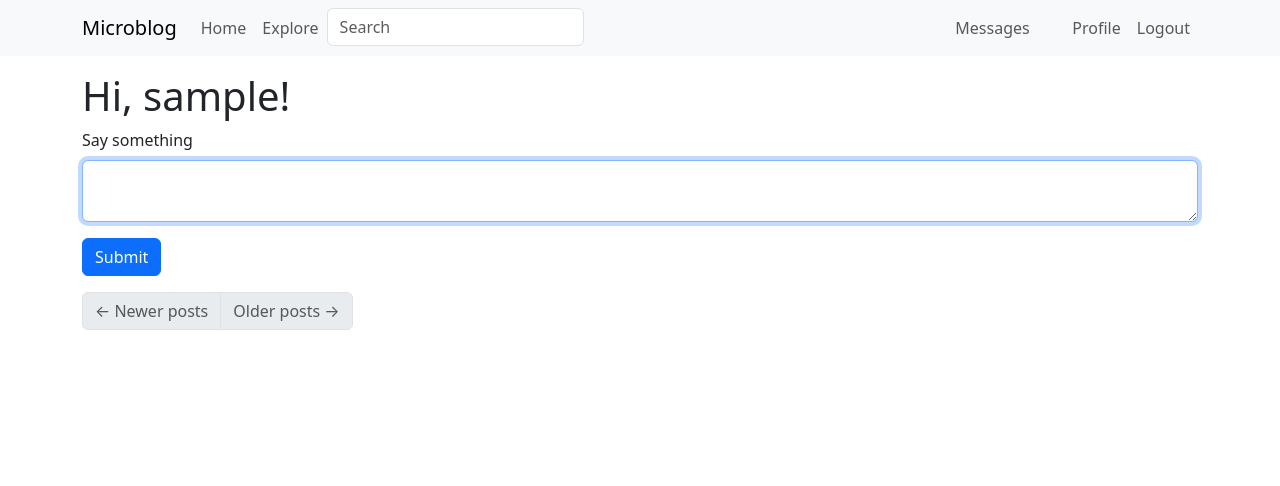
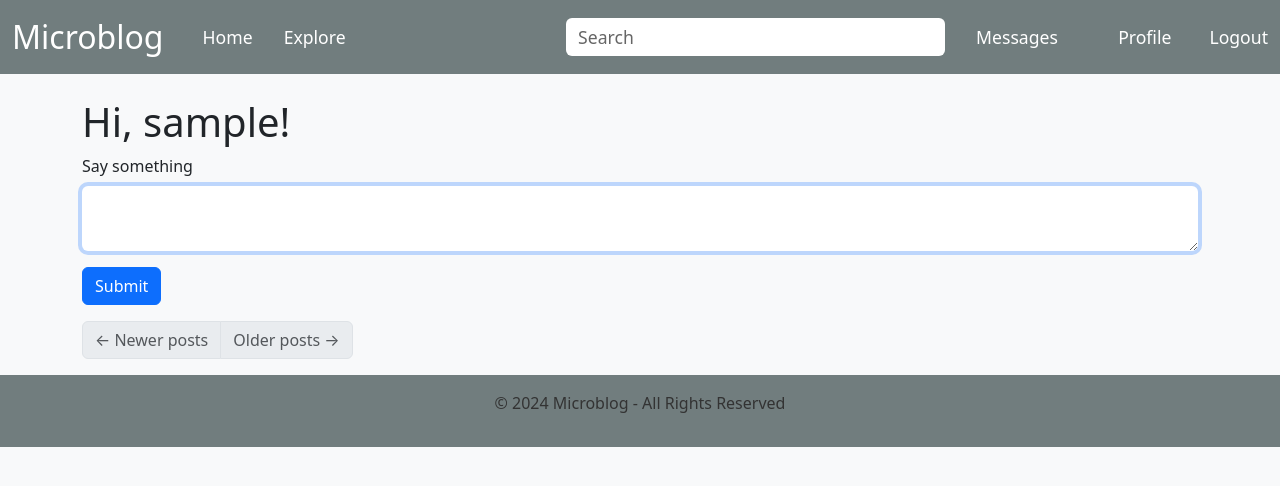
Before and after one commit to miguelgrinberg/microblog, a Flask app: page / in a window 1280 px wide. Shown: the top 486 px of the page. Run offline with Flask 3, Linux system fonts and the light colour scheme; the visitor is signed in with stand-in values (Sample User, id 1); data comes from the database, SQL or seed files in the repository; data that the repository does not hold is empty; some libraries are stand-ins or nearby versions.

Commit message:
Made changes in base.html and added a new styles.css file for UI enhancements.

```diff
--- a/app/__init__.py
+++ b/app/__init__.py
@@ -1,22 +1,23 @@
 import logging
 from logging.handlers import SMTPHandler, RotatingFileHandler
 import os
+
+from flask_sqlalchemy import SQLAlchemy
+
 from flask import Flask, request, current_app
-from flask_sqlalchemy import SQLAlchemy
 from flask_migrate import Migrate
 from flask_login import LoginManager
 from flask_mail import Mail
 from flask_moment import Moment
 from flask_babel import Babel, lazy_gettext as _l
+
 from elasticsearch import Elasticsearch
 from redis import Redis
 import rq
 from config import Config
 
-
 def get_locale():
     return request.accept_languages.best_match(current_app.config['LANGUAGES'])
-
 
 db = SQLAlchemy()
 migrate = Migrate()
@@ -24,9 +25,8 @@ login = LoginManager()
 login.login_view = 'auth.login'
 login.login_message = _l('Please log in to access this page.')
 mail = Mail()
-moment = Moment()
+moment = Moment()  # This should work now
 babel = Babel()
-
 
 def create_app(config_class=Config):
     app = Flask(__name__)
@@ -36,7 +36,7 @@ def create_app(config_class=Config):
     migrate.init_app(app, db)
     login.init_app(app)
     mail.init_app(app)
-    moment.init_app(app)
+    moment.init_app(app)  # Initialize Moment here
     babel.init_app(app, locale_selector=get_locale)
     app.elasticsearch = Elasticsearch([app.config['ELASTICSEARCH_URL']]) \
         if app.config['ELASTICSEARCH_URL'] else None
@@ -95,5 +95,4 @@ def create_app(config_class=Config):
 
     return app
 
-
 from app import models
--- a/app/templates/base.html
+++ b/app/templates/base.html
@@ -13,58 +13,107 @@
         rel="stylesheet"
         integrity="sha384-T3c6CoIi6uLrA9TneNEoa7RxnatzjcDSCmG1MXxSR1GAsXEV/Dwwykc2MPK8M2HN"
         crossorigin="anonymous">
+    <!-- Custom CSS -->
+    <link rel="stylesheet" href="{{ url_for('static', filename='styles.css') }}">
+    <style>
+      /* Custom styling for a modern look */
+      body {
+        background-color: #f8f9fa;
+      }
+      .navbar {
+        background-color: #717d7e; /* Light green header */
+      }
+      .navbar-brand {
+        font-size: 2rem;  /* Bigger Microblog text */
+        color: white !important;
+      }
+      .nav-link, .logout-text, .form-control {
+        font-size: 1.1rem;  /* Same size for all other header items */
+        color: white !important;
+      }
+      .navbar-nav .nav-item {
+        margin-left: 15px;
+      }
+      .navbar-toggler {
+        border: none;
+      }
+      .form-control {
+        border: 0;
+        background-color: white; /* White search bar */
+        color: #333;
+      }
+      .form-control::placeholder {
+        color: #666;
+      }
+      .post-card {
+        background: white;
+        border-radius: 10px;
+        padding: 20px;
+        box-shadow: 0px 2px 8px rgba(0, 0, 0, 0.1);
+        margin-bottom: 20px;
+      }
+      .post-card h3 {
+        font-size: 1.5rem;
+        margin-bottom: 0.5rem;
+      }
+      footer {
+        background-color: #717d7e; /* Light green footer */
+        color: #333333;
+        padding: 1rem 0;
+      }
+      .logout-text {
+        cursor: pointer;
+        margin-left: 15px;
+      }
+    </style>
   </head>
   <body>
-    <nav class="navbar navbar-expand-lg bg-body-tertiary">
-      <div class="container">
+    <!-- Header -->
+    <nav class="navbar navbar-expand-lg align-items-center">
+      <div class="container-fluid">
         <a class="navbar-brand" href="{{ url_for('main.index') }}">Microblog</a>
-        <button class="navbar-toggler" type="button" data-bs-toggle="collapse" data-bs-target="#navbarSupportedContent" aria-controls="navbarSupportedContent" aria-expanded="false" aria-label="Toggle navigation">
+        <button class="navbar-toggler" type="button" data-bs-toggle="collapse" data-bs-target="#navbarContent" aria-controls="navbarContent" aria-expanded="false" aria-label="Toggle navigation">
           <span class="navbar-toggler-icon"></span>
         </button>
-        <div class="collapse navbar-collapse" id="navbarSupportedContent">
-          <ul class="navbar-nav me-auto mb-2 mb-lg-0">
+        <div class="collapse navbar-collapse" id="navbarContent">
+          <!-- Align navbar items inline properly -->
+          <ul class="navbar-nav me-auto mb-2 mb-lg-0 align-items-center">
             <li class="nav-item">
-              <a class="nav-link" aria-current="page" href="{{ url_for('main.index') }}">{{ _('Home') }}</a>
+              <a class="nav-link" href="{{ url_for('main.index') }}">{{ _('Home') }}</a>
             </li>
             <li class="nav-item">
-              <a class="nav-link" aria-current="page" href="{{ url_for('main.explore') }}">{{ _('Explore') }}</a>
+              <a class="nav-link" href="{{ url_for('main.explore') }}">{{ _('Explore') }}</a>
             </li>
-            {% if g.search_form %}
-            <form class="navbar-form navbar-left" method="get" action="{{ url_for('main.search') }}">
-                <div class="form-group">
-                    {{ g.search_form.q(size=20, class='form-control', placeholder=g.search_form.q.label.text) }}
-                </div>
-            </form>
-            {% endif %}
           </ul>
-          <ul class="navbar-nav mb-2 mb-lg-0">
-            {% if current_user.is_anonymous %}
+          {% if g.search_form %}
+          <!-- Search field without button -->
+          <form class="d-flex" method="get" action="{{ url_for('main.search') }}">
+            {{ g.search_form.q(size=30, class='form-control me-2', placeholder=g.search_form.q.label.text) }}
+          </form>
+          {% endif %}
+          <ul class="navbar-nav mb-2 mb-lg-0 align-items-center">
             <li class="nav-item">
-              <a class="nav-link" aria-current="page" href="{{ url_for('auth.login') }}">{{ _('Login') }}</a>
-            </li>
-            {% else %}
-            <li class="nav-item">
-              <a class="nav-link" aria-current="page" href="{{ url_for('main.messages') }}">{{ _('Messages') }}
+              <a class="nav-link" href="{{ url_for('main.messages') }}">{{ _('Messages') }}
                 {% set unread_message_count = current_user.unread_message_count() %}
                 <span id="message_count" class="badge text-bg-danger"
-                      style="visibility: {% if unread_message_count %}visible
-                                         {% else %}hidden{% endif %};">
+                      style="visibility: {% if unread_message_count %}visible{% else %}hidden{% endif %};">
                     {{ unread_message_count }}
                 </span>
               </a>
             </li>
             <li class="nav-item">
-              <a class="nav-link" aria-current="page" href="{{ url_for('main.user', username=current_user.username) }}">{{ _('Profile') }}</a>
+              <a class="nav-link" href="{{ url_for('main.user', username=current_user.username) }}">{{ _('Profile') }}</a>
             </li>
             <li class="nav-item">
-              <a class="nav-link" aria-current="page" href="{{ url_for('auth.logout') }}">{{ _('Logout') }}</a>
+              <span class="logout-text" onclick="location.href='{{ url_for('auth.logout') }}'">{{ _('Logout') }}</span>
             </li>
-            {% endif %}
           </ul>
         </div>
       </div>
     </nav>
-    <div class="container mt-3">
+
+    <!-- Main content container -->
+    <div class="container mt-4">
       {% if current_user.is_authenticated %}
       {% with tasks = current_user.get_tasks_in_progress() %}
       {% if tasks %}
@@ -87,6 +136,12 @@
       {% endwith %}
       {% block content %}{% endblock %}
     </div>
+
+    <!-- Footer -->
+    <footer class="text-center">
+      <p>&copy; 2024 Microblog - All Rights Reserved</p>
+    </footer>
+
     <script
         src="https://cdn.jsdelivr.net/npm/bootstrap@5.3.2/dist/js/bootstrap.bundle.min.js"
         integrity="sha384-C6RzsynM9kWDrMNeT87bh95OGNyZPhcTNXj1NW7RuBCsyN/o0jlpcV8Qyq46cDfL"
@@ -94,88 +149,5 @@
     </script>
     {{ moment.include_moment() }}
     {{ moment.lang(g.locale) }}
-    <script>
-      async function translate(sourceElem, destElem, sourceLang, destLang) {
-        document.getElementById(destElem).innerHTML =
-          '<img src="{{ url_for('static', filename='loading.gif') }}">';
-        const response = await fetch('/translate', {
-          method: 'POST',
-          headers: {'Content-Type': 'application/json; charset=utf-8'},
-          body: JSON.stringify({
-            text: document.getElementById(sourceElem).innerText,
-            source_language: sourceLang,
-            dest_language: destLang
-          })
-        })
-        const data = await response.json();
-        document.getElementById(destElem).innerText = data.text;
-      }
-
-      function initialize_popovers() {
-        const popups = document.getElementsByClassName('user_popup');
-        for (let i = 0; i < popups.length; i++) {
-          const popover = new bootstrap.Popover(popups[i], {
-            content: 'Loading...',
-            trigger: 'hover focus',
-            placement: 'right',
-            html: true,
-            sanitize: false,
-            delay: {show: 500, hide: 0},
-            container: popups[i],
-            customClass: 'd-inline',
-          });
-          popups[i].addEventListener('show.bs.popover', async (ev) => {
-            if (ev.target.popupLoaded) {
-              return;
-            }
-            const response = await fetch('/user/' + ev.target.innerText.trim() + '/popup');
-            const data = await response.text();
-            const popover = bootstrap.Popover.getInstance(ev.target);
-            if (popover && data) {
-              ev.target.popupLoaded = true;
-              popover.setContent({'.popover-body': data});
-              flask_moment_render_all();
-            }
-          });
-        }
-      }
-      document.addEventListener('DOMContentLoaded', initialize_popovers);
-
-      function set_message_count(n) {
-        const count = document.getElementById('message_count');
-        count.innerText = n;
-        count.style.visibility = n ? 'visible' : 'hidden';
-      }
-
-      function set_task_progress(task_id, progress) {
-        const progressElement = document.getElementById(task_id + '-progress');
-        if (progressElement) {
-          progressElement.innerText = progress;
-        }
-      }
-
-      {% if current_user.is_authenticated %}
-      function initialize_notifications() {
-        let since = 0;
-        setInterval(async function() {
-          const response = await fetch('{{ url_for('main.notifications') }}?since=' + since);
-          const notifications = await response.json();
-          for (let i = 0; i < notifications.length; i++) {
-            switch (notifications[i].name) {
-              case 'unread_message_count':
-                set_message_count(notifications[i].data);
-                break;
-              case 'task_progress':
-                set_task_progress(notifications[i].data.task_id,
-                    notifications[i].data.progress);
-                break;
-            }
-            since = notifications[i].timestamp;
-          }
-        }, 10000);
-      }
-      document.addEventListener('DOMContentLoaded', initialize_notifications);
-      {% endif %}
-    </script>
   </body>
 </html>
```
Also changed, not shown: app/templates/styles.css (added, +21 -0 lines), requirements.txt (+12 -51 lines), app/email.py (line endings or trailing spaces).
